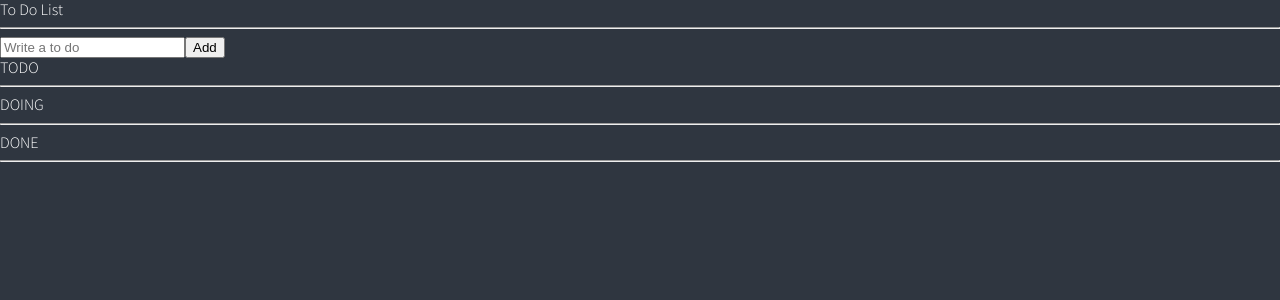
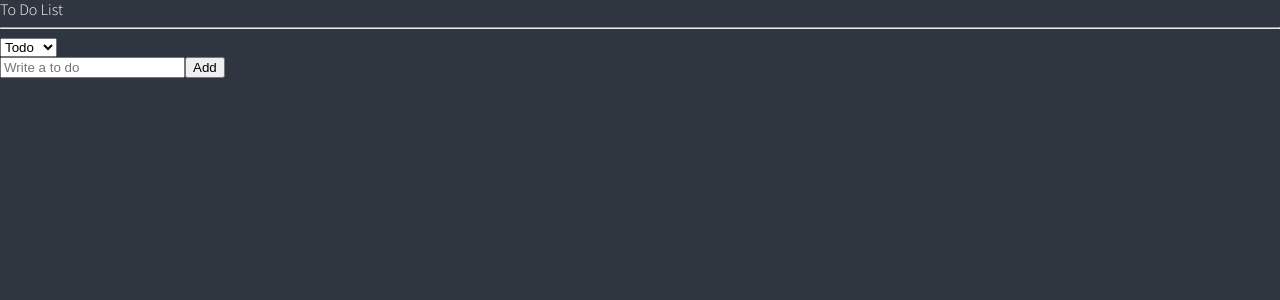
Before and after one commit to gayoungyeom/react-master, a React (Create React App) app: page / in a window 1280 px wide. Shown: the top 300 px of the page. Built offline with nearby package versions, Linux system fonts and the light colour scheme.

Commit message:
chore: 보여줄 ToDoList 변경

```diff
--- a/src/atoms.tsx
+++ b/src/atoms.tsx
@@ -11,14 +11,16 @@ export const toDoState = atom<ITodo[]>({
   default: [],
 });
 
+export const categoryState = atom({
+  key: 'category',
+  default: 'TODO',
+});
+
 export const toDoSelector = selector({
   key: 'toDoSelector',
   get: ({ get }) => {
     const toDos = get(toDoState);
-    return [
-      toDos.filter((toDo) => toDo.category === 'TODO'),
-      toDos.filter((toDo) => toDo.category === 'DOING'),
-      toDos.filter((toDo) => toDo.category === 'DONE'),
-    ];
+    const category = get(categoryState);
+    return toDos.filter((toDo) => toDo.category === category);
   },
 });
--- a/src/components/ToDoList.tsx
+++ b/src/components/ToDoList.tsx
@@ -1,40 +1,30 @@
-import { useRecoilValue } from 'recoil';
-import { toDoSelector, toDoState } from '../atoms';
+import { FormEvent } from 'react';
+import { useRecoilState, useRecoilValue } from 'recoil';
+import { categoryState, toDoSelector } from '../atoms';
 import CreateToDo from './createToDo';
 import ToDo from './ToDo';
 
 function ToDoList() {
-  const [toDo, doing, done] = useRecoilValue(toDoSelector);
+  const toDos = useRecoilValue(toDoSelector);
+  const [category, setCategory] = useRecoilState(categoryState);
+
+  const onInput = (e: FormEvent<HTMLSelectElement>) => {
+    setCategory(e.currentTarget.value);
+  };
 
   return (
     <div>
       <h1>To Do List</h1>
       <hr />
+      <select onInput={onInput}>
+        <option value="TODO">Todo</option>
+        <option value="DOING">Doing</option>
+        <option value="DONE">Done</option>
+      </select>
       <CreateToDo />
-
-      <h2>TODO</h2>
-      <ul>
-        {toDo.map((toDo) => (
-          <ToDo key={toDo.id} {...toDo} />
-        ))}
-      </ul>
-      <hr />
-
-      <h2>DOING</h2>
-      <ul>
-        {doing.map((toDo) => (
-          <ToDo key={toDo.id} {...toDo} />
-        ))}
-      </ul>
-      <hr />
-
-      <h2>DONE</h2>
-      <ul>
-        {done.map((toDo) => (
-          <ToDo key={toDo.id} {...toDo} />
-        ))}
-      </ul>
-      <hr />
+      {toDos.map((todo) => (
+        <ToDo key={todo.id} {...todo} />
+      ))}
     </div>
   );
 }
```
